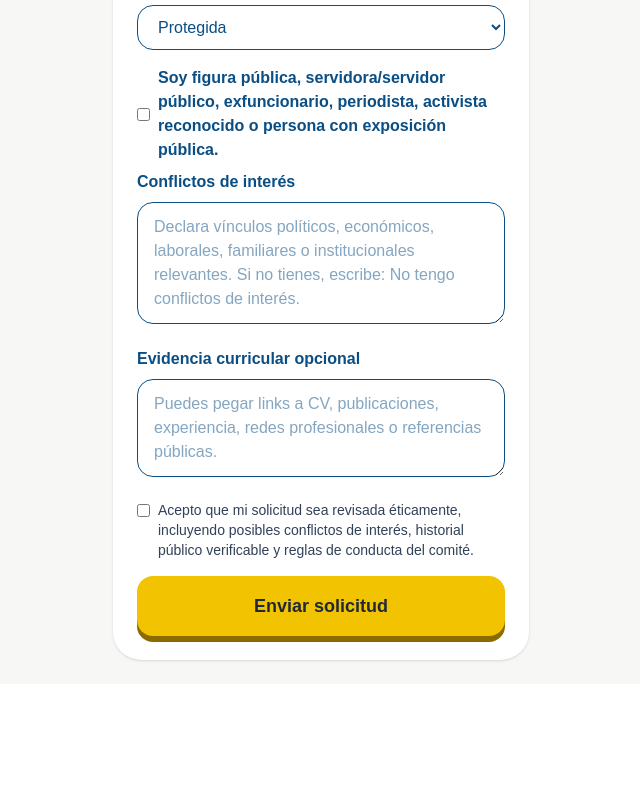
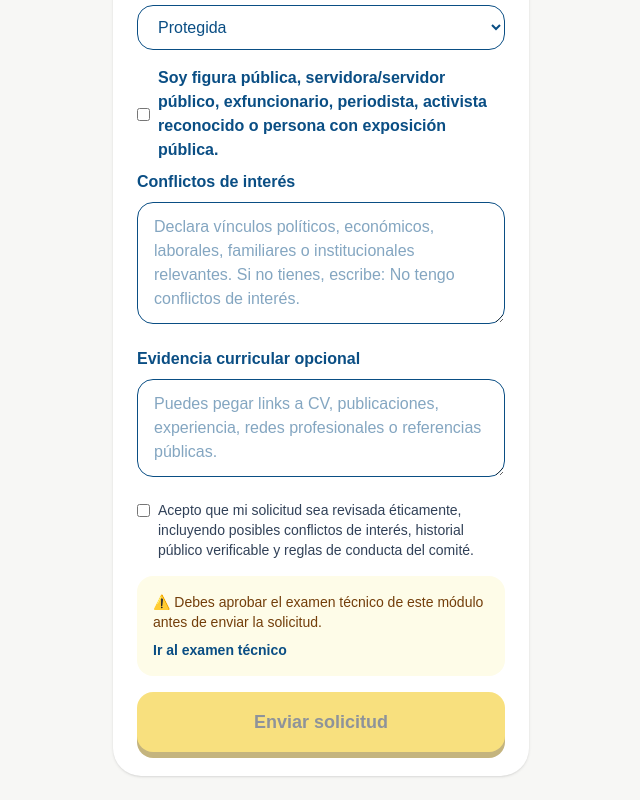
Before and after one commit to TecnocraciaParticipativaMexico/Plataforma, a Next.js app in the folder web/: page /comites/solicitar in a window 1280 px wide. Shown: the part 1151-1951 px from the top of the page, without its empty margins (319-959 px from the left). Before the commit the page ends 1835 px from the top, so only its background shows below. Built offline with nearby package versions, Linux system fonts and the light colour scheme.

Commit message:
feat: requerir examen tecnico para solicitudes de expertos

```diff
--- a/web/app/comites/solicitar/page.tsx
+++ b/web/app/comites/solicitar/page.tsx
@@ -1,7 +1,7 @@
 "use client";
 
 import Link from "next/link";
-import { useState } from "react";
+import { useEffect, useState } from "react";
 import { modulosTecnocracia } from "../../lib/modulosTecnocracia";
 
 const modulos = modulosTecnocracia;
@@ -18,6 +18,15 @@ const estados = [
 
 function textoInvalido(texto: string) {
   const t = texto.toLowerCase().trim();
+
+  type ResultadoExamenComite = {
+  module_id: number;
+  module_name: string;
+  total: number;
+  correctas: number;
+  aprobado: boolean;
+  created_at: string;
+};
 
   const bloqueadas = [
   "ching", "pendej", "puto", "puta", "mierda", "verga", "mamar", "mama", "papa",
@@ -50,11 +59,34 @@ export default function SolicitarComitePage() {
   const [isPublicFigure, setIsPublicFigure] = useState(false);
   const [result, setResult] = useState<any>(null);
   const [loading, setLoading] = useState(false);
+  const [examen, setExamen] = useState<ResultadoExamenComite | null>(null);
+
+  useEffect(() => {
+  const guardado = localStorage.getItem("ultimo_examen_comite");
+
+  if (!guardado) return;
+
+  try {
+    const parsed = JSON.parse(guardado);
+    setExamen(parsed);
+  } catch {
+    setExamen(null);
+  }
+}, []);
 
   async function enviarSolicitud() {
     try {
       setLoading(true);
       setResult(null);
+
+      if (!examen || !examen.aprobado || examen.module_id !== moduleId) {
+  setResult({
+    ok: false,
+    error:
+      "Debes aprobar el examen técnico del módulo seleccionado antes de enviar la solicitud.",
+  });
+  return;
+}
 
       if (level === "Municipal" && !municipality.trim()) {
         setResult({ ok: false, error: "Escribe el municipio." });
@@ -328,10 +360,36 @@ if (!ethicsAccepted) {
   </span>
 </label>
 
+<div
+  className={`mb-4 rounded-2xl p-4 text-sm ${
+    examen?.aprobado && examen.module_id === moduleId
+      ? "bg-green-50 text-green-800"
+      : "bg-yellow-50 text-yellow-900"
+  }`}
+>
+  {examen?.aprobado && examen.module_id === moduleId ? (
+    <div>
+      ✅ Examen técnico aprobado: {examen.correctas}/{examen.total}
+    </div>
+  ) : (
+    <div>
+      ⚠️ Debes aprobar el examen técnico de este módulo antes de enviar la solicitud.
+      <Link
+        href="/comites/examen"
+        className="mt-2 block font-bold text-[#0A4E84]"
+      >
+        Ir al examen técnico
+      </Link>
+    </div>
+  )}
+</div>
+
           <button
             onClick={enviarSolicitud}
-            disabled={loading}
-            className="w-full rounded-2xl bg-[#F2C300] px-4 py-4 text-lg font-bold text-[#1F2937] shadow-[0_6px_0_0_#8B6B00]"
+            disabled={
+  loading || !examen?.aprobado || examen.module_id !== moduleId
+}
+            className="w-full rounded-2xl bg-[#F2C300] px-4 py-4 text-lg font-bold text-[#1F2937] shadow-[0_6px_0_0_#8B6B00] disabled:opacity-50"
           >
             {loading ? "Enviando..." : "Enviar solicitud"}
           </button>
```
